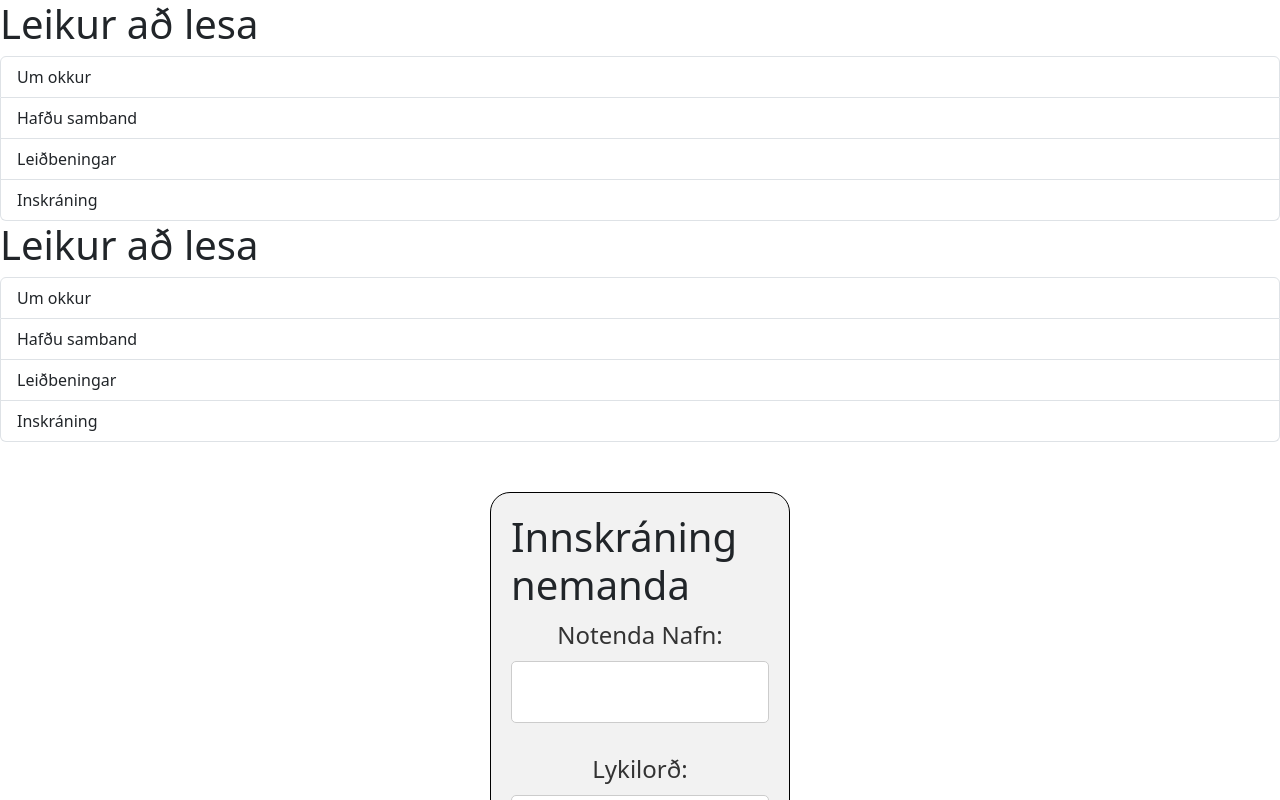
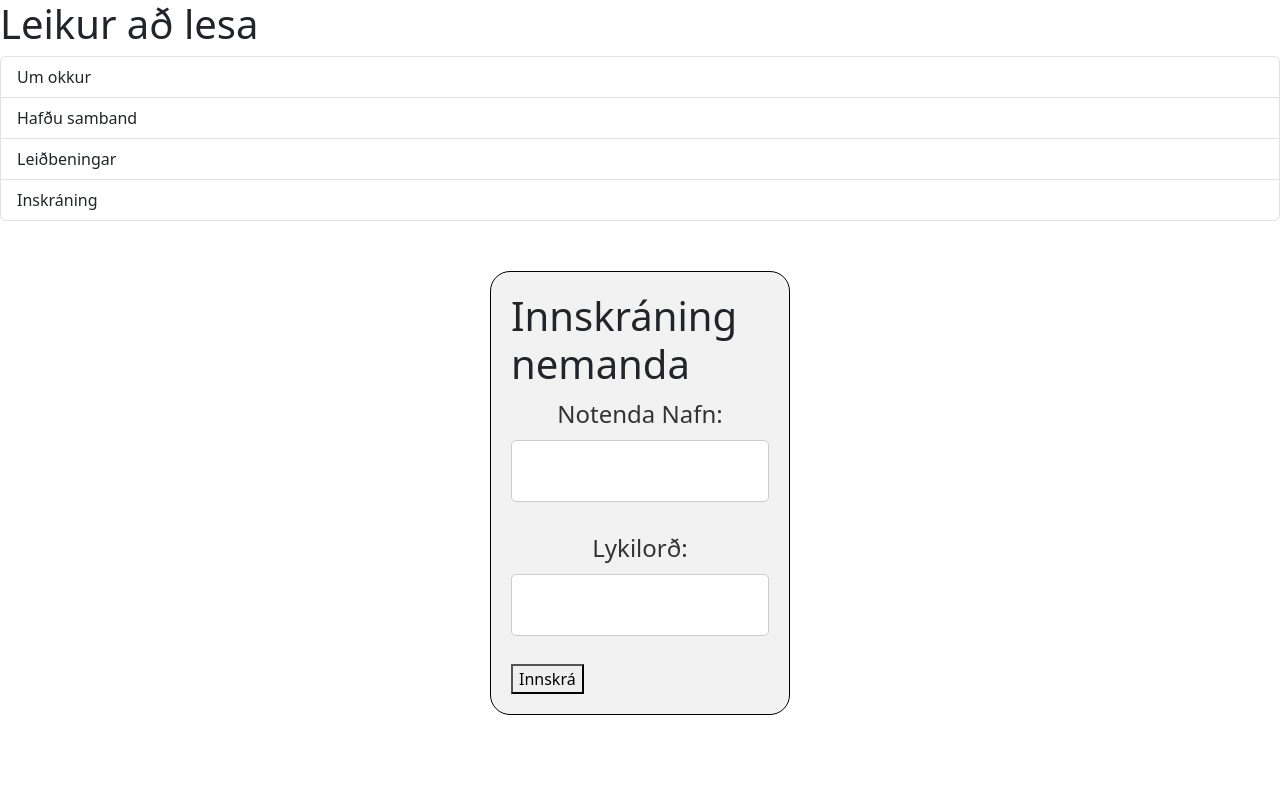
Before and after one commit to LeikuradLesa/vefApp, a React (Vite) app in the folder vefsida/: page / in a window 1280 px wide. Shown: the top 800 px of the page. Built offline with nearby package versions, Linux system fonts and the light colour scheme.

Commit message:
laga burger

```diff
--- a/vefsida/src/App.tsx
+++ b/vefsida/src/App.tsx
@@ -1,25 +1,15 @@
 import { BrowserRouter as Router, Route, Routes } from "react-router-dom";
-import ListGroup from "./components/ListGroup";
 import Login from "./components/Login";
 import Signup from "./components/Signup";
 import AboutUs from "./components/about-us";
 import Homepage from "./components/Homepage";
 
 function App() {
-  let items = ["Um okkur", "Hafðu samband", "Leiðbeningar", "Inskráning"];
-
-  const handleSelectectItem = (item: string) => {
-    console.log(item);
-  };
 
   return (
     <Router>
       <div>
-        <ListGroup
-          items={items}
-          heading="Leikur að lesa"
-          onSelectItem={handleSelectectItem}
-        />
+
         <Routes>
           <Route path="/" element={<Homepage />} />
           <Route path="/login" element={<Login />} />
```
